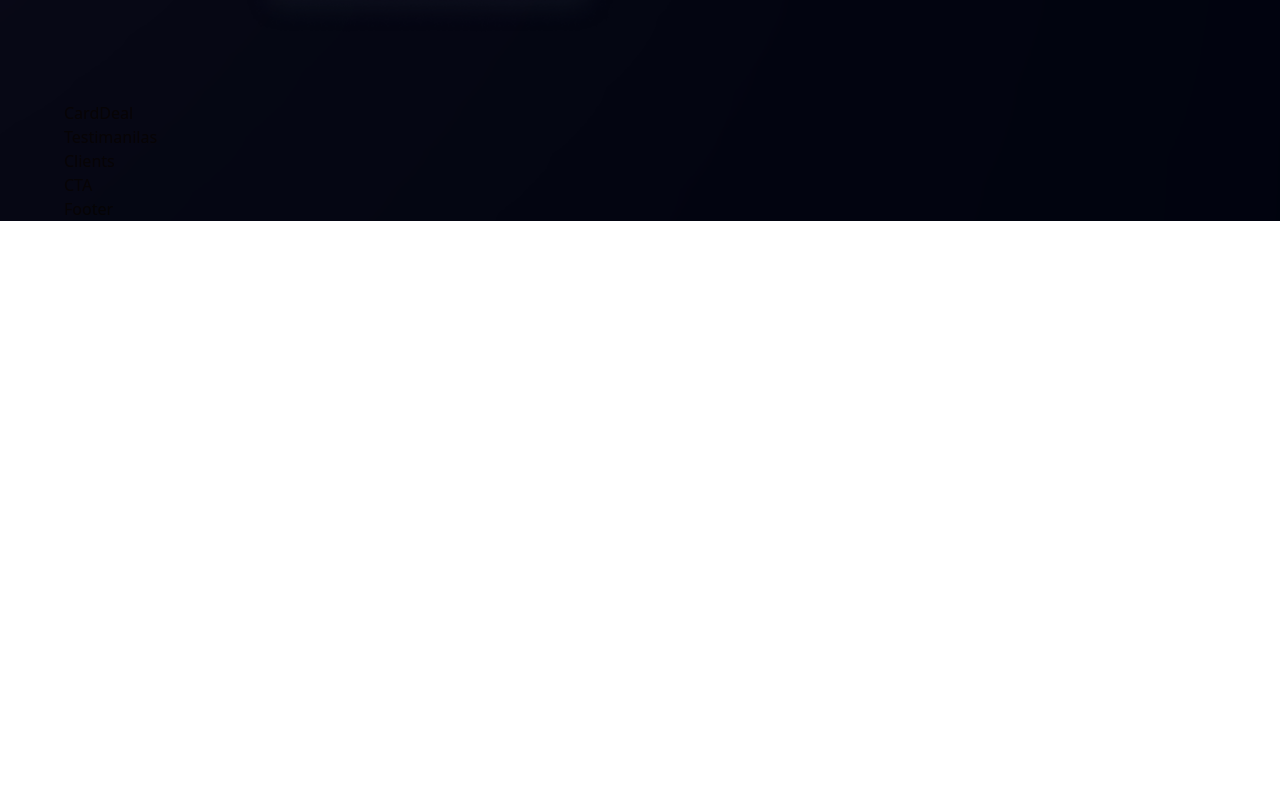
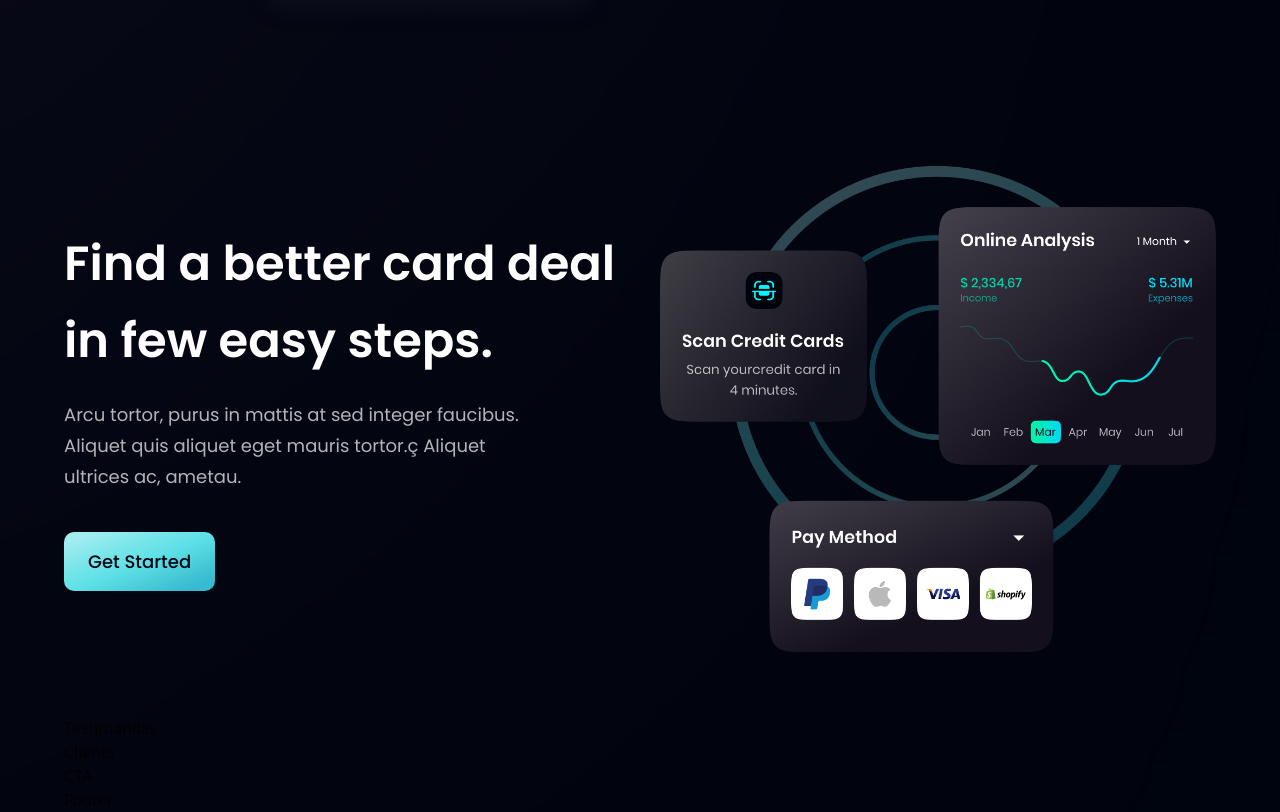
Before and after one commit to feven-t/bank_modern_app, a React (Vite) app: page / in a window 1280 px wide. Shown: the part 2088-2900 px from the top of the page. Before the commit the page ends 2309 px from the top, so only its background shows below. Built offline with nearby package versions, Linux system fonts and the light colour scheme.

Commit message:
Card Deal

```diff
--- a/src/components/CardDeal.jsx
+++ b/src/components/CardDeal.jsx
@@ -1,11 +1,26 @@
-import React from 'react'
+import { card } from "../assets";
+import styles, { layout } from "../style";
+import Button from "./Button";
 
-const CardDeal = () => {
-  return (
-    <div>
-      CardDeal
+const CardDeal = () => (
+  <section className={layout.section}>
+    <div className={layout.sectionInfo}>
+      <h2 className={styles.heading2}>
+        Find a better card deal <br className="sm:block hidden" /> in few easy
+        steps.
+      </h2>
+      <p className={`${styles.paragraph} max-w-[470px] mt-5`}>
+        Arcu tortor, purus in mattis at sed integer faucibus. Aliquet quis
+        aliquet eget mauris tortor.ç Aliquet ultrices ac, ametau.
+      </p>
+
+      <Button styles={`mt-10`} />
     </div>
-  )
-}
 
-export default CardDeal
+    <div className={layout.sectionImg}>
+      <img src={card} alt="billing" className="w-[100%] h-[100%]" />
+    </div>
+  </section>
+);
+
+export default CardDeal;
```
